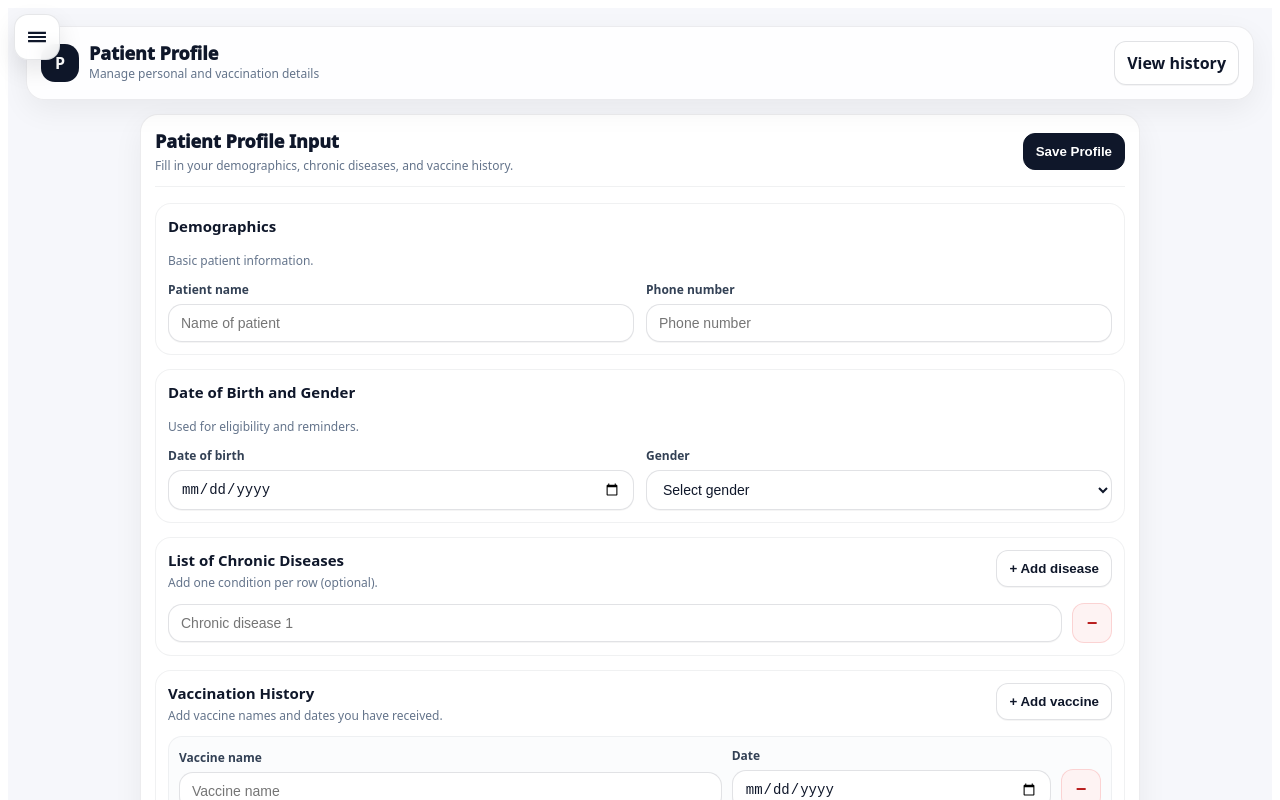
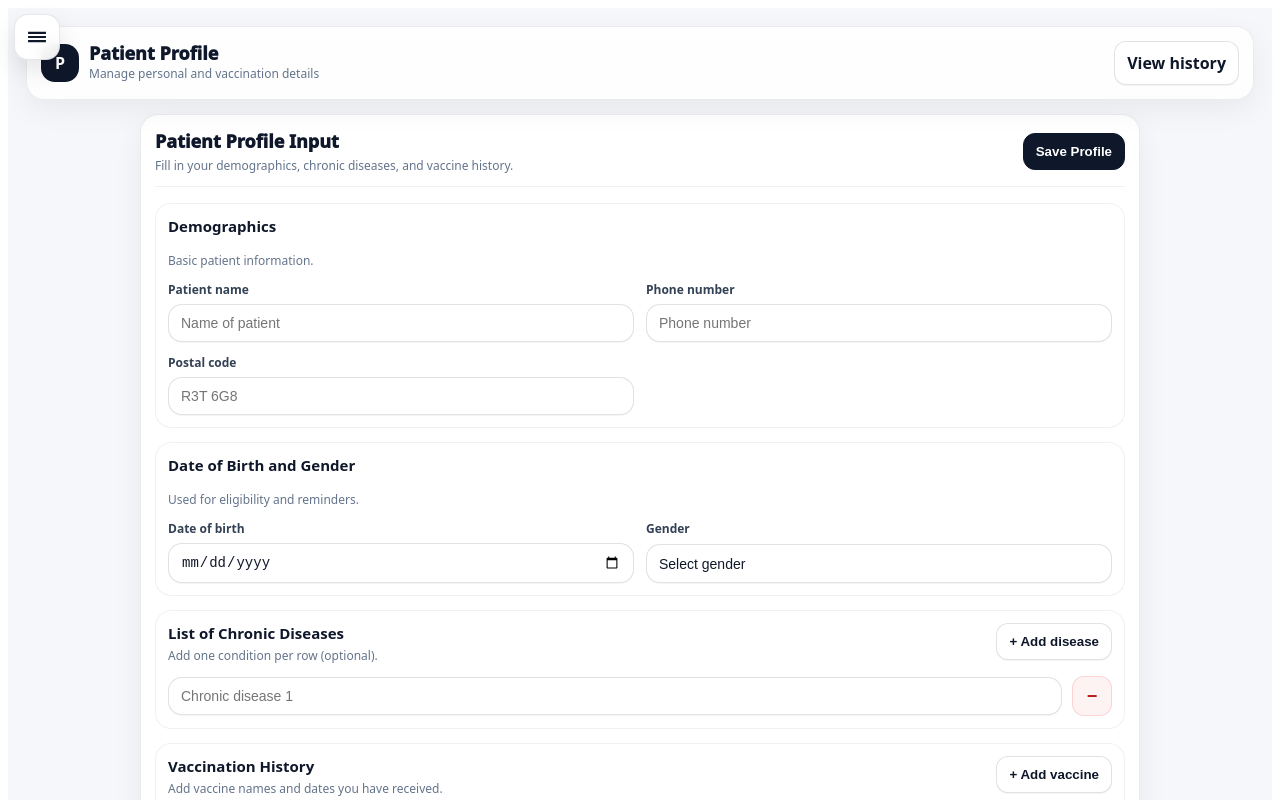
Before and after one commit to HuyTruong24/QDoc-challenge, a React (Vite) app in the folder app/client/: page /profile in a window 1280 px wide. Shown: the top 800 px of the page. Built offline with nearby package versions, Linux system fonts and the light colour scheme; no server answers; the database is empty; sample sign-in values are in the browser's storage.

Commit message:
updated profle

```diff
--- a/app/client/src/pages/profile/Profile.jsx
+++ b/app/client/src/pages/profile/Profile.jsx
@@ -11,6 +11,7 @@ const INITIAL_FORM = {
   chronicDiseases: [""],
   vaccinationHistory: [{ vaccineName: "", date: "" }],
   phoneNumber: "",
+  postalCode: "",
 };
 
 function toStringArray(value) {
@@ -53,6 +54,20 @@ function toVaccineArray(value) {
   }
 
   return [];
+}
+
+function formatCanadianPostalCode(value) {
+  const cleaned = String(value || "")
+    .toUpperCase()
+    .replace(/[^A-Z0-9]/g, "")
+    .slice(0, 6);
+
+  if (cleaned.length <= 3) return cleaned;
+  return `${cleaned.slice(0, 3)} ${cleaned.slice(3)}`;
+}
+
+function isValidCanadianPostalCode(value) {
+  return /^[A-Za-z]\d[A-Za-z][ -]?\d[A-Za-z]\d$/.test(String(value || "").trim());
 }
 
 function Field({ label, children }) {
@@ -107,6 +122,9 @@ function Select(props) {
         boxShadow: "0 1px 0 rgba(2,6,23,0.04)",
         fontSize: 14,
         color: "#0f172a",
+        appearance: "none",
+        WebkitAppearance: "none",
+        MozAppearance: "none",
       }}
       onFocus={(e) => {
         e.currentTarget.style.border = "1px solid rgba(15,23,42,0.25)";
@@ -156,6 +174,7 @@ function Profile() {
             ? loadedVaccines
             : [{ vaccineName: "", date: "" }],
           phoneNumber: profile.phoneNumber || "",
+          postalCode: profile.postalCode || "",
         });
       } catch (err) {
         setError(err?.message || "Failed to load profile");
@@ -169,6 +188,12 @@ function Profile() {
 
   function onChange(e) {
     const { name, value } = e.target;
+
+    if (name === "postalCode") {
+      setForm((prev) => ({ ...prev, postalCode: formatCanadianPostalCode(value) }));
+      return;
+    }
+
     setForm((prev) => ({ ...prev, [name]: value }));
   }
 
@@ -236,6 +261,14 @@ function Profile() {
     setError("");
 
     try {
+      const formattedPostalCode = formatCanadianPostalCode(form.postalCode);
+
+      if (!isValidCanadianPostalCode(formattedPostalCode)) {
+        setError('Postal code must be in the format "R3T 6G8".');
+        setSaving(false);
+        return;
+      }
+
       const chronicDiseases = form.chronicDiseases
         .map((item) => item.trim())
         .filter(Boolean);
@@ -259,6 +292,7 @@ function Profile() {
             chronicDiseases,
             vaccinationHistory,
             phoneNumber: form.phoneNumber.trim(),
+            postalCode: formattedPostalCode,
             updatedAt: serverTimestamp(),
           },
         },
@@ -297,7 +331,6 @@ function Profile() {
 
   return (
     <div style={styles.page}>
-      {/* Top Bar */}
       <div style={styles.topbar}>
         <div style={{ display: "flex", alignItems: "center", gap: 10 }}>
           <div style={styles.logo}>P</div>
@@ -357,6 +390,25 @@ function Profile() {
                   />
                 </Field>
               </div>
+
+              <div style={styles.formGrid2}>
+                <Field label="Postal code">
+                  <Input
+                    type="text"
+                    name="postalCode"
+                    value={form.postalCode}
+                    onChange={onChange}
+                    placeholder="R3T 6G8"
+                    maxLength={7}
+                    autoComplete="postal-code"
+                    pattern="[A-Za-z]\d[A-Za-z][ ]?\d[A-Za-z]\d"
+                    title='Enter postal code in format "R3T 6G8"'
+                    required
+                  />
+                </Field>
+
+                <div />
+              </div>
             </div>
 
             {/* DOB + Gender */}
@@ -376,12 +428,7 @@ function Profile() {
                 </Field>
 
                 <Field label="Gender">
-                  <Select
-                    name="gender"
-                    value={form.gender}
-                    onChange={onChange}
-                    required
-                  >
+                  <Select name="gender" value={form.gender} onChange={onChange} required>
                     <option value="" disabled>
                       Select gender
                     </option>
@@ -504,11 +551,9 @@ function Profile() {
               </div>
             </div>
 
-            {/* Status / Error */}
             {error ? <div style={styles.errorBox}>{error}</div> : null}
             {!error && status ? <div style={styles.successBox}>{status}</div> : null}
 
-            {/* Footer action */}
             <div style={styles.footerActions}>
               <button type="submit" disabled={saving} style={styles.primaryBtn}>
                 {saving ? "Saving..." : "Save Profile"}
```
